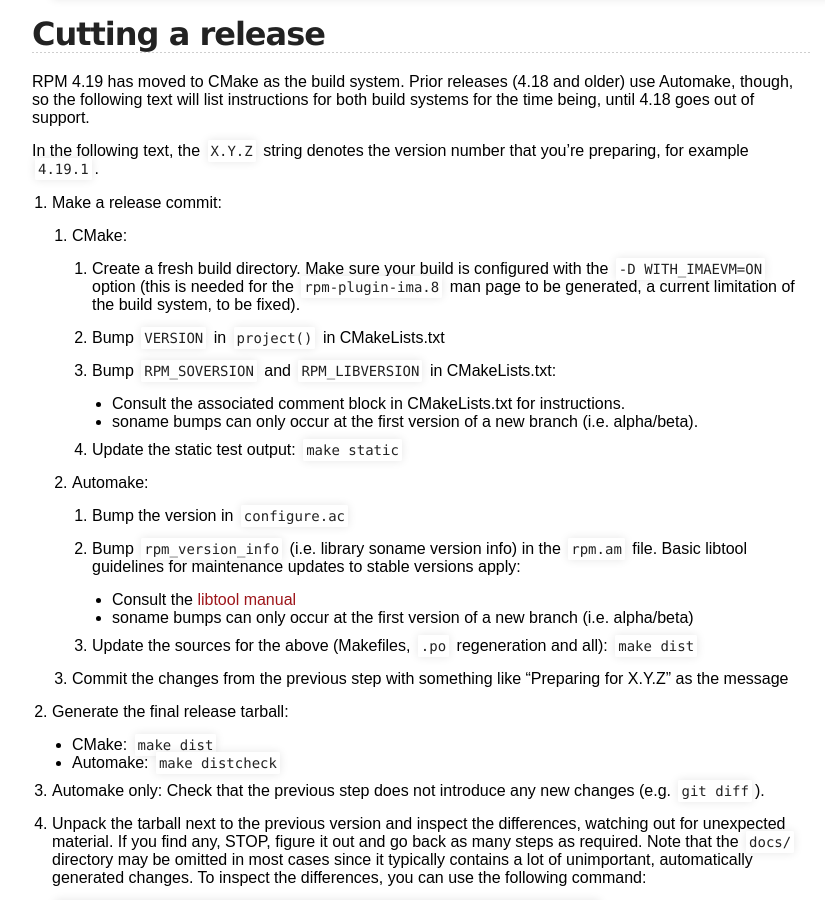
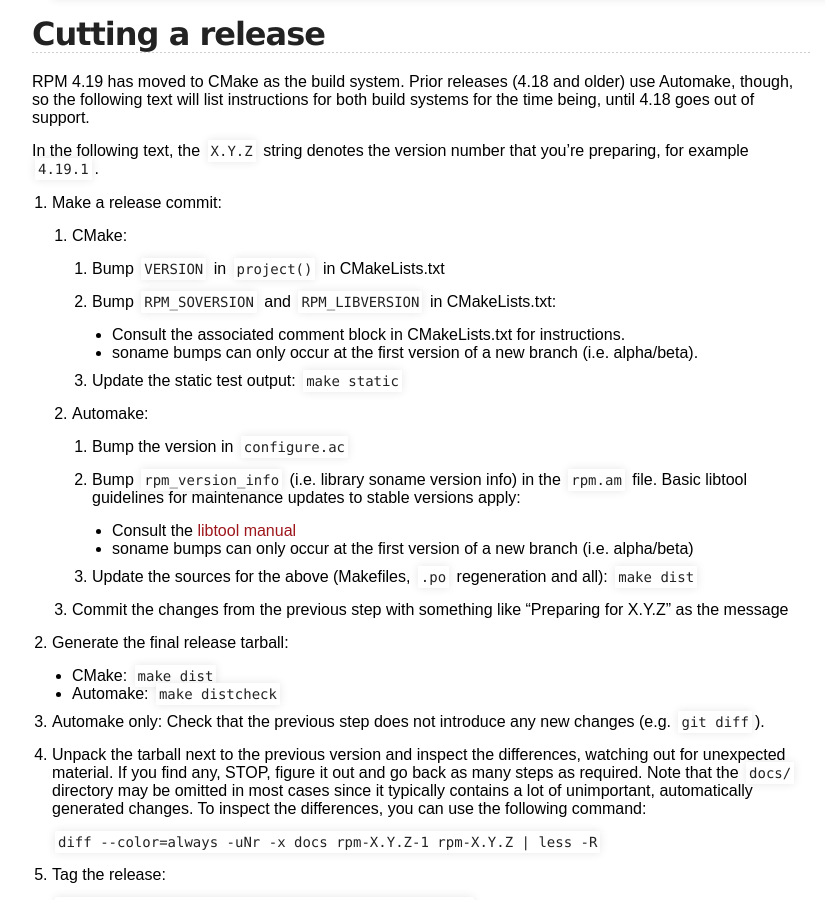
Before and after one commit to rpm-software-management/rpm-web, a Jekyll site: the page built from devel_doc/release_maintaince.md, in a window 1280 px wide and 900 px high, scrolled down 4464 px. Shown: the whole window, without its empty margins (218-1043 px from the left). Built offline with Jekyll 4.4.1, drawn with Linux system fonts in a browser that asks for light colours.

Commit message:
Remove obsolete note about WITH_IMAEVM workaround
This is no longer needed with
https://github.com/rpm-software-management/rpm/pull/2804.

```diff
--- a/devel_doc/release_maintaince.md
+++ b/devel_doc/release_maintaince.md
@@ -297,11 +297,6 @@ you're preparing, for example `4.19.1`.
 
     1. CMake:
 
-        1. Create a fresh build directory.  Make sure your build is configured
-           with the `-D WITH_IMAEVM=ON` option (this is needed for the
-           `rpm-plugin-ima.8` man page to be generated, a current limitation of
-           the build system, to be fixed).
-
         1. Bump `VERSION` in `project()` in CMakeLists.txt
 
         1. Bump `RPM_SOVERSION` and `RPM_LIBVERSION` in CMakeLists.txt:
```
